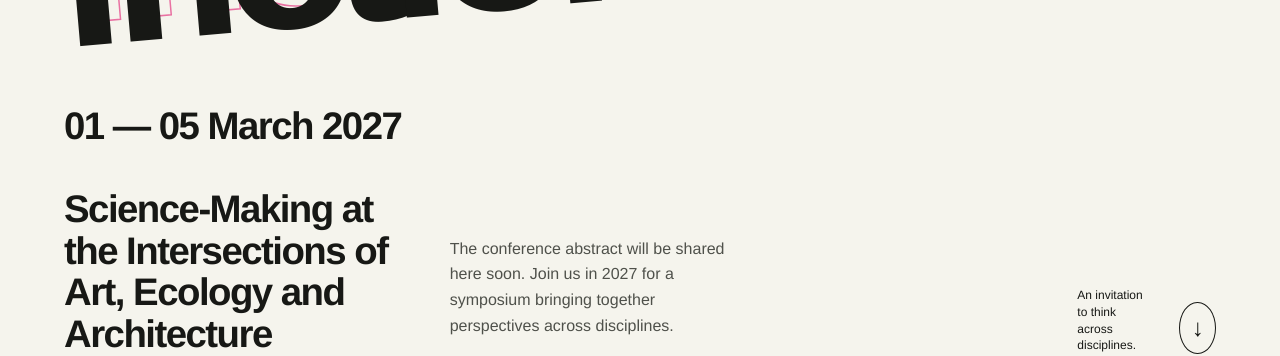
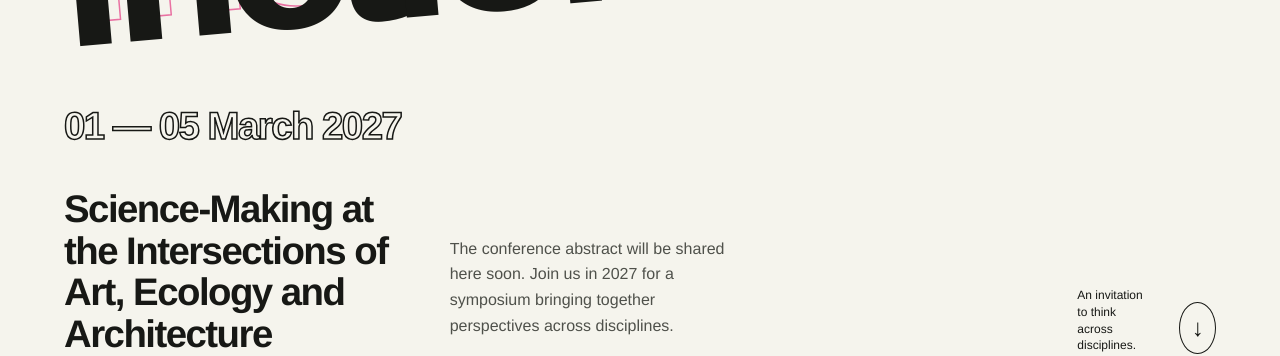
Before and after one commit to rtbs-atlas/frictions.github.io, a Jekyll site: the page built from index.html, in a window 1280 px wide. Shown: the part 326-682 px from the top of the page. Built offline with Jekyll 4.4.1, drawn with Linux system fonts in a browser that asks for light colours.

Commit message:
Update hero subtitle with echo span

```diff
--- a/index.html
+++ b/index.html
@@ -10,7 +10,7 @@ layout: default
     <span class="hero-title-main" aria-hidden="true">frictions</span>
   </div>
   <div class="hero-bottom">
-    <p class="hero-subtitle">01 — 05 March 2027<br><br>Science-Making at the Intersections of Art, Ecology and Architecture</p>
+    <p class="hero-subtitle"><span class="subtitle-echo">01 — 05 March 2027</span><br><br>Science-Making at the Intersections of Art, Ecology and Architecture</p>
 
     <div class="about-copy">
       <p>The conference abstract will be shared here soon. Join us in 2027 for a symposium bringing together perspectives across disciplines.</p>
```
